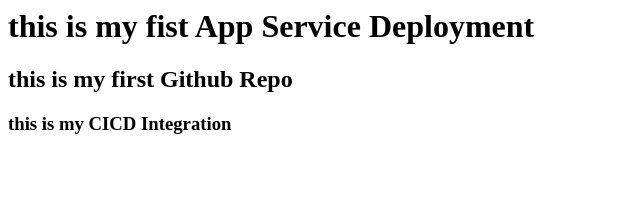
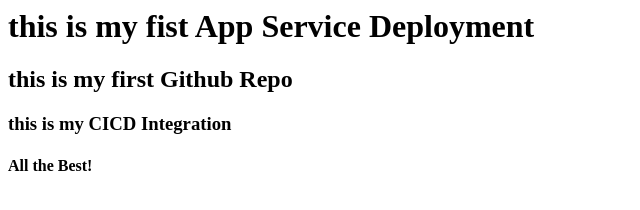
Before and after one commit to azure11raj/ecsite, a plain HTML site: page index.html in a window 1280 px wide. Shown: the whole page, without its empty margins (0-640 px from the left). Drawn offline with Linux system fonts and the light colour scheme.

Commit message:
Update index.html

```diff
--- a/index.html
+++ b/index.html
@@ -3,3 +3,5 @@
 <h2>this is my first Github Repo</h2>
 
 <h3>this is my CICD Integration</h3>
+
+<h4>All the Best!</h4>
```
